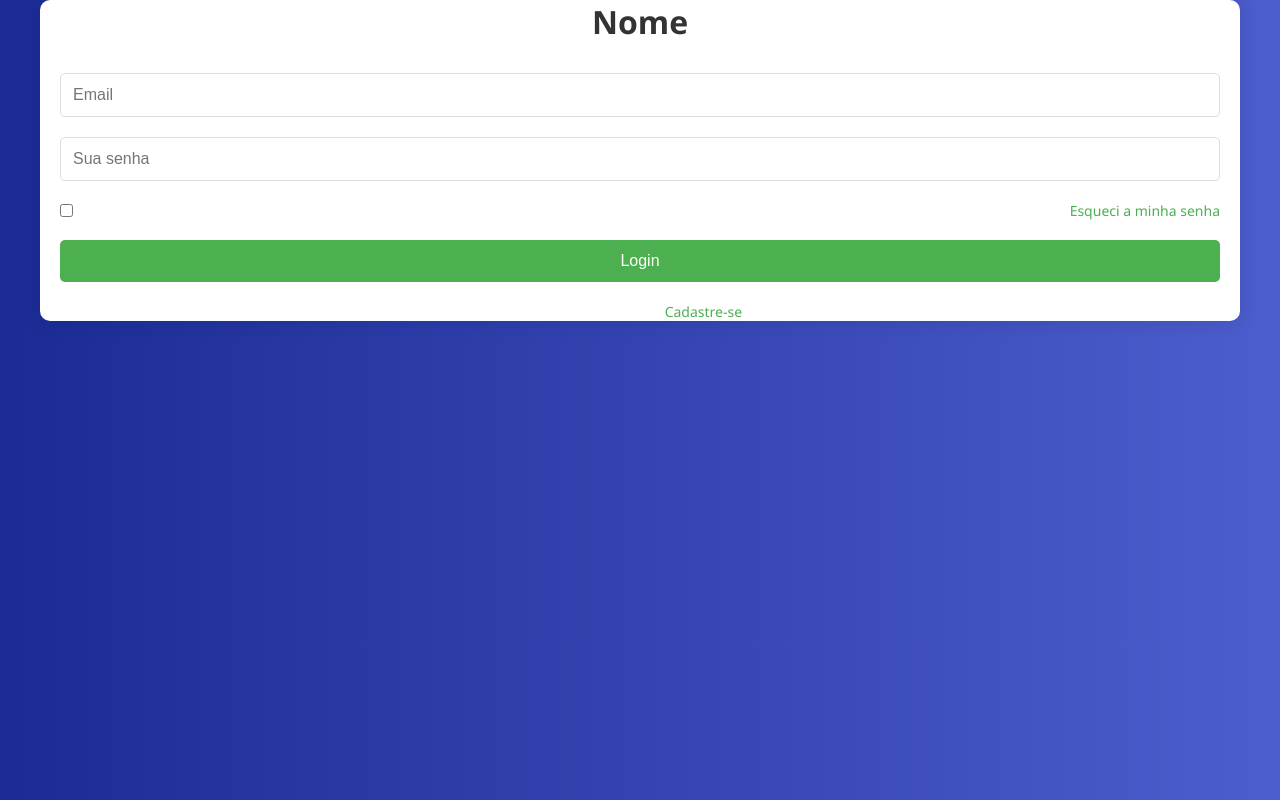
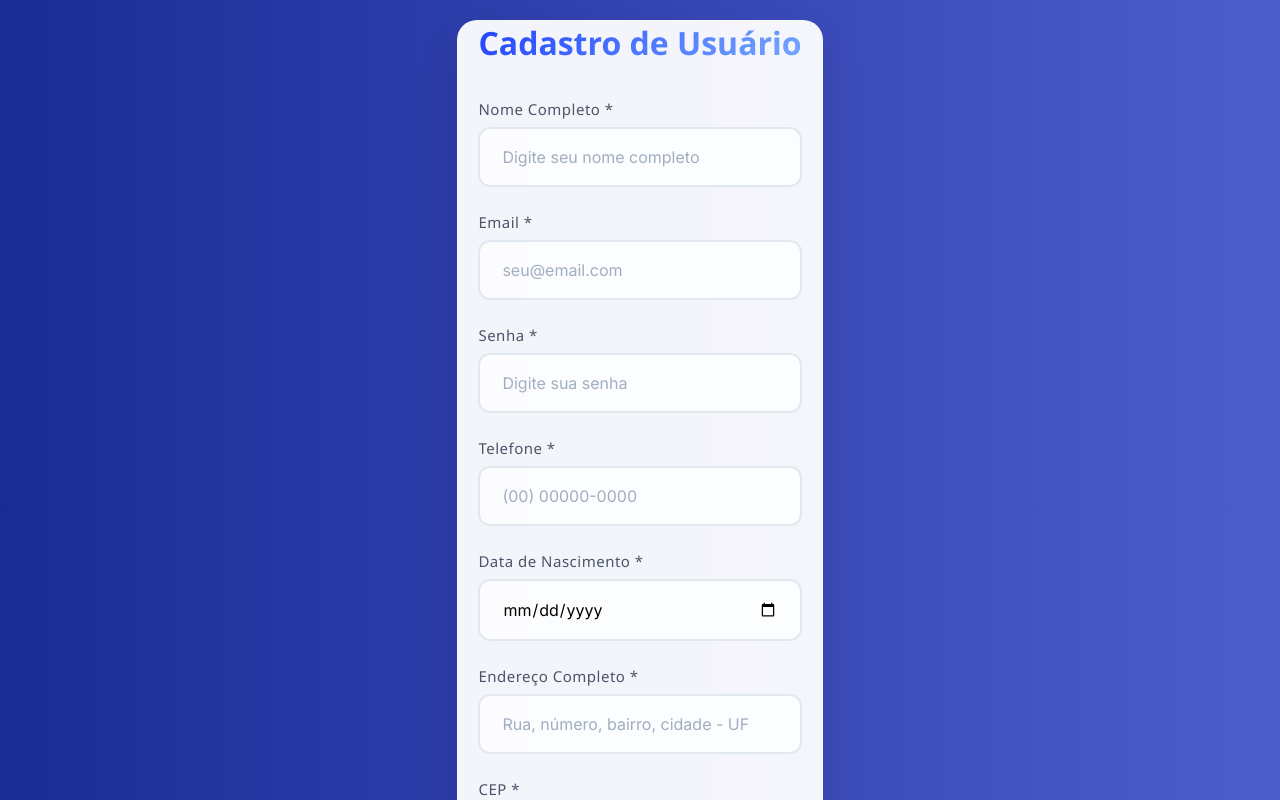
Before and after one commit to Gustavooxx/FeiraProfissoes, a React (Vite) app: page /Login in a window 1280 px wide. Shown: the top 800 px of the page. Built offline with nearby package versions, Linux system fonts and the light colour scheme.

Commit message:
cadastro

```diff
--- a/src/index.scss
+++ b/src/index.scss
@@ -1,3 +1,6 @@
+@import url('https://fonts.googleapis.com/css2?family=Inter:wght@300;400;500;600;700&display=swap');
+
+
 *{
     margin: 0%;
     padding: 0%;
@@ -6,5 +9,5 @@
 }
 
 body{
-    font-family: Arial, sans-serif;
+    font-family: 'Inter', sans-serif;
 }
--- a/src/pages/Login/index.jsx
+++ b/src/pages/Login/index.jsx
@@ -3,45 +3,84 @@ import { Link } from 'react-router-dom'
 
 export default function Login() {
     return (
+        <div>
+            <div className="container">
+                <form>
+                    <h1>Cadastro de Usuário</h1>
 
-
-        <div>
-
-            <div className="container">
-
-                <form >
-
-                    <h1>Nome</h1>
-
-                    <div className="inputs">
-                        <input placeholder="Email" type='email' />
-                    </div>
-                    <div className="inp">
-                        <input placeholder="Sua senha" type='password' />
+                    <div className="form-group">
+                        <label>Nome Completo *</label>
+                        <input
+                            type="text"
+                            name="nome"
+                            placeholder="Digite seu nome completo"
+                            required
+                        />
                     </div>
 
-                    <div className='Lembrarsenha'>
-
-                        <label>
-                            <input type="checkbox" />
-                            Lembrar minha senha
-                        </label>
-                        <a href="#">Esqueci a minha senha</a>
-
+                    <div className="form-group">
+                        <label>Email *</label>
+                        <input
+                            type="email"
+                            name="email"
+                            placeholder="seu@email.com"
+                            required
+                        />
                     </div>
 
-                    <button type='submit'>Login</button>
+                    <div className="form-group">
+                        <label>Senha *</label>
+                        <input
+                            type="password"
+                            name="senha"
+                            placeholder="Digite sua senha"
+                            required
+                        />
+                    </div>
 
-                    <div className='Cadastrar'>
-                        <p>Não tem cadastro? <a href="#">Cadastre-se</a></p>
+                    <div className="form-group">
+                        <label>Telefone *</label>
+                        <input
+                            type="tel"
+                            name="telefone"
+                            placeholder="(00) 00000-0000"
+                            required
+                        />
                     </div>
+
+                    <div className="form-group">
+                        <label>Data de Nascimento *</label>
+                        <input
+                            type="date"
+                            name="data_nascimento"
+                            required
+                        />
+                    </div>
+
+                    <div className="form-group">
+                        <label>Endereço Completo *</label>
+                        <input
+                            type="text"
+                            name="endereco"
+                            placeholder="Rua, número, bairro, cidade - UF"
+                            required
+                        />
+                    </div>
+
+                    <div className="form-group">
+                        <label>CEP *</label>
+                        <input
+                            type="text"
+                            name="cep"
+                            placeholder="00000-000"
+                            required
+                        />
+                    </div>
+
+                    <button type='submit'>Cadastrar</button>
+
                 </form>
-
-
             </div>
-
         </div>
-
-
     )
 }
--- a/src/pages/Login/index.scss
+++ b/src/pages/Login/index.scss
@@ -1,3 +1,4 @@
+
 * {
     margin: 0;
     padding: 0;
@@ -5,95 +6,144 @@
 }
 
 body {
-    font-family: Arial, sans-serif;
-    background-color: #f0f0f0;
-
+    background: linear-gradient(135deg, #2d52f7 0%, #74a3ff 100%);
+    min-height: 100vh;
+    display: flex;
+    align-items: center;
+    justify-content: center;
+    padding: 20px;
 }
 
 .container {
-    background-color: white;
-    padding: 40px;
-    border-radius: 10px;
-    box-shadow: 0 0 20px rgba(0, 0, 0, 0.1);
+    background: rgba(255, 255, 255, 0.95);
+    backdrop-filter: blur(10px);
+    border-radius: 20px;
+    box-shadow: 0 20px 40px rgba(0, 0, 0, 0.1);
+    padding: 50px;
     width: 100%;
-    max-width: 400px;
+    max-width: 650px;
+    border: 1px solid rgba(255, 255, 255, 0.2);
 
     form {
         display: flex;
         flex-direction: column;
-        gap: 20px;
+        gap: 25px;
 
         h1 {
             text-align: center;
-            color: #333;
+            color: #2d3748;
+            font-size: 32px;
+            font-weight: 600;
             margin-bottom: 10px;
+            background: linear-gradient(135deg, #2243fd, #76a8ff);
+            -webkit-background-clip: text;
+            -webkit-text-fill-color: transparent;
+            background-clip: text;
         }
 
-        .inputs, .inp {
+        .form-group {
+            display: flex;
+            flex-direction: column;
+            gap: 8px;
+
+            label {
+                font-weight: 500;
+                color: #4a5568;
+                font-size: 15px;
+                letter-spacing: 0.5px;
+            }
+
             input {
                 width: 100%;
-                padding: 12px;
-                border: 1px solid #ddd;
-                border-radius: 5px;
+                padding: 18px 22px;
+                border: 2px solid #e2e8f0;
+                border-radius: 12px;
                 font-size: 16px;
+                font-family: 'Inter', sans-serif;
+                transition: all 0.3s ease;
+                background: rgba(255, 255, 255, 0.8);
+
+                &::placeholder {
+                    color: #a0aec0;
+                }
 
                 &:focus {
                     outline: none;
-                    border-color: #4CAF50;
+                    border-color: #667eea;
+                    box-shadow: 0 0 0 3px rgba(102, 126, 234, 0.1);
+                    background: rgba(255, 255, 255, 1);
+                }
+
+                &:hover {
+                    border-color: #cbd5e0;
                 }
             }
         }
 
-        .Lembrarsenha {
-            display: flex;
-            justify-content: space-between;
-            align-items: center;
-            font-size: 14px;
+        .form-row {
+            display: grid;
+            grid-template-columns: 1fr 1fr;
+            gap: 25px;
 
-            label {
-                display: flex;
-                align-items: center;
-                gap: 5px;
-                cursor: pointer;
-            }
-
-            a {
-                color: #4CAF50;
-                text-decoration: none;
-
-                &:hover {
-                    text-decoration: underline;
-                }
+            @media (max-width: 480px) {
+                grid-template-columns: 1fr;
             }
         }
 
         button {
-            background-color: #4CAF50;
+            background: linear-gradient(135deg, #264df6, #79a1ff);
             color: white;
-            padding: 12px;
+
+            padding: 20px;
+            margin-bottom: 10px;
             border: none;
-            border-radius: 5px;
-            font-size: 16px;
-            cursor: pointer;
-            transition: background-color 0.3s;
+            border-radius: 12px;
+
+            font-size: 18px;
+            font-weight: 600;
+
+            transition: all 0.3s ease;
+            margin-top: 10px;
+            box-shadow: 0 4px 15px rgba(102, 126, 234, 0.3);
 
             &:hover {
-                background-color: #45a049;
+                transform: translateY(-2px);
+                box-shadow: 0 8px 25px rgba(102, 126, 234, 0.4);
+            }
+
+            &:active {
+                transform: translateY(0);
             }
         }
 
-        .Cadastrar {
+        .login-link {
             text-align: center;
-            font-size: 14px;
+            margin-top: 20px;
+
+            p {
+                color: #718096;
+                font-size: 15px;
+            }
 
             a {
-                color: #4CAF50;
+                color: #667eea;
                 text-decoration: none;
+                font-weight: 500;
+                transition: color 0.3s ease;
 
                 &:hover {
+                    color: #1823c0;
                     text-decoration: underline;
                 }
             }
         }
     }
 }
+
+@media (max-width: 768px) {
+    .container {
+        margin: 20px;
+        padding: 40px 30px;
+        max-width: 90%;
+    }
+}
```
